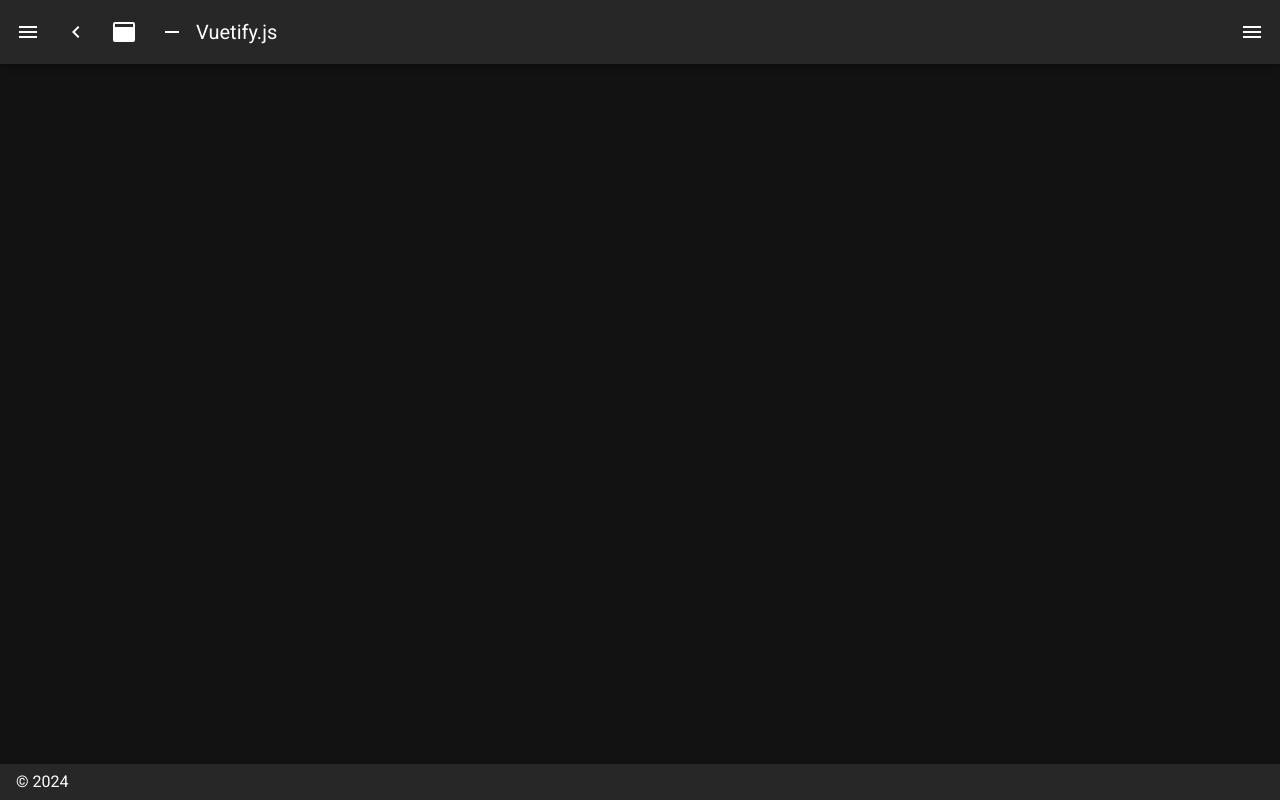
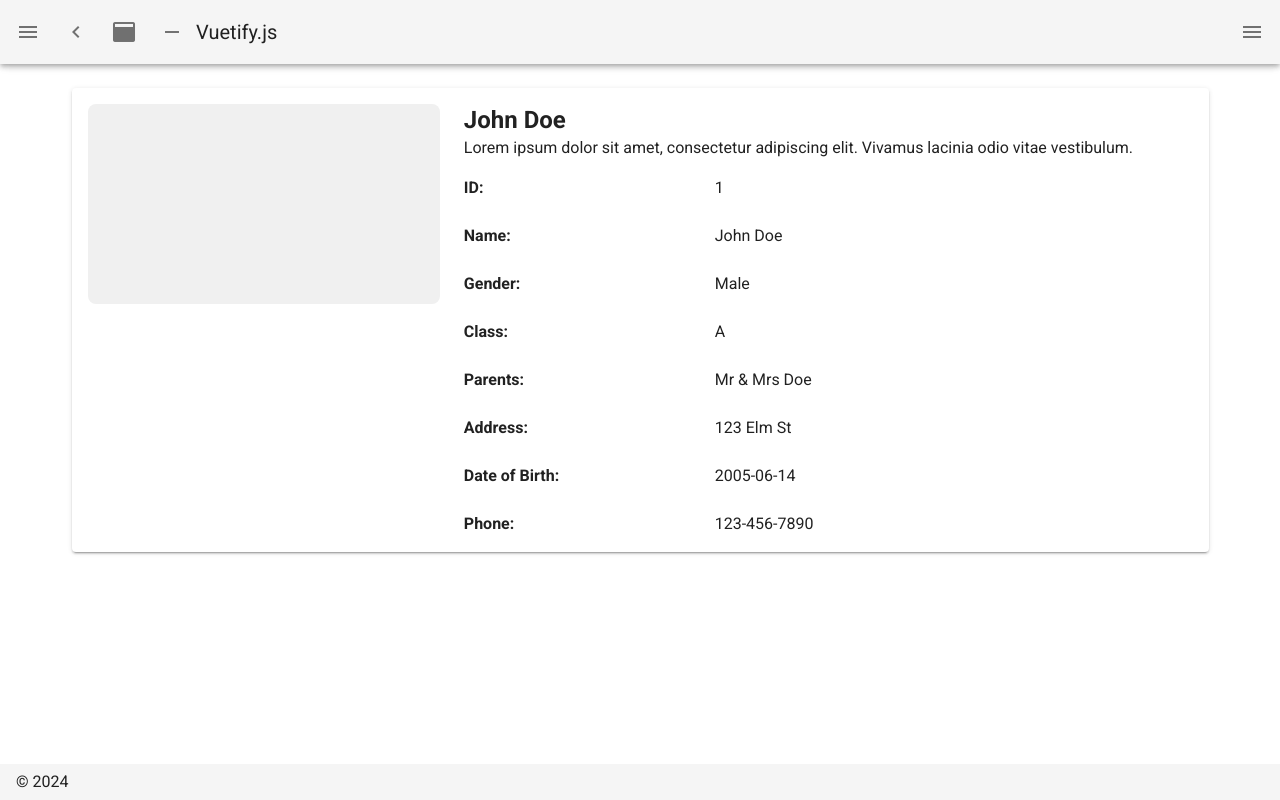
Before and after one commit to SchoolManagmentCN/frontend-school, a Nuxt app: page /dashboard/studentDetail in a window 1280 px wide. Before the commit this address had no page. Built offline with nearby package versions, Linux system fonts and the light colour scheme.

Commit message:
student details añadidoo

```diff
--- a/components/ui/AllStudents.vue
+++ b/components/ui/AllStudents.vue
@@ -89,7 +89,9 @@ export default {
   },
   methods: {
     filterStudents () {
-      // Puedes agregar más lógica aquí si es necesario.
+    },
+    goToDetails (studentId) {
+      this.$router.push({ path: `/studentDetail/${studentId}` })
     }
   }
 }
--- /dev/null
+++ b/components/ui/StudentDetails.vue
@@ -0,0 +1,121 @@
+<template>
+  <v-container>
+    <v-card class="pa-4">
+      <v-row>
+        <!-- Imagen del estudiante -->
+        <v-col cols="4">
+          <v-img
+            src=""
+            alt="Student Image"
+            contain
+            class="student-image"
+            height="200px"
+          />
+        </v-col>
+
+        <!-- Información del estudiante -->
+        <v-col cols="8">
+          <div class="text-h5 font-weight-bold">
+            {{ student.name }}
+          </div>
+          <p class="mb-4">
+            Lorem ipsum dolor sit amet, consectetur adipiscing elit. Vivamus lacinia odio vitae vestibulum.
+          </p>
+
+          <!-- Información detallada del estudiante -->
+          <v-row>
+            <v-col cols="4">
+              <strong>ID:</strong>
+            </v-col>
+            <v-col cols="8">
+              {{ student.id }}
+            </v-col>
+
+            <v-col cols="4">
+              <strong>Name:</strong>
+            </v-col>
+            <v-col cols="8">
+              {{ student.name }}
+            </v-col>
+
+            <v-col cols="4">
+              <strong>Gender:</strong>
+            </v-col>
+            <v-col cols="8">
+              {{ student.gender === 'M' ? 'Male' : 'Female' }}
+            </v-col>
+
+            <v-col cols="4">
+              <strong>Class:</strong>
+            </v-col>
+            <v-col cols="8">
+              {{ student.class }}
+            </v-col>
+
+            <v-col cols="4">
+              <strong>Parents:</strong>
+            </v-col>
+            <v-col cols="8">
+              {{ student.parents }}
+            </v-col>
+
+            <v-col cols="4">
+              <strong>Address:</strong>
+            </v-col>
+            <v-col cols="8">
+              {{ student.address }}
+            </v-col>
+
+            <v-col cols="4">
+              <strong>Date of Birth:</strong>
+            </v-col>
+            <v-col cols="8">
+              {{ student.dob }}
+            </v-col>
+
+            <v-col cols="4">
+              <strong>Phone:</strong>
+            </v-col>
+            <v-col cols="8">
+              {{ student.phone }}
+            </v-col>
+          </v-row>
+        </v-col>
+      </v-row>
+    </v-card>
+  </v-container>
+</template>
+
+<script>
+export default {
+  props: {
+    studentId: {
+      type: Number,
+      required: true
+    }
+  },
+  data () {
+    return {
+      students: [
+        { id: 1, name: 'John Doe', gender: 'M', class: 'A', parents: 'Mr & Mrs Doe', address: '123 Elm St', dob: '2005-06-14', phone: '123-456-7890' },
+        { id: 2, name: 'Jane Smith', gender: 'F', class: 'B', parents: 'Mr & Mrs Smith', address: '456 Oak St', dob: '2006-08-24', phone: '234-567-8901' },
+        { id: 3, name: 'Alice Brown', gender: 'F', class: 'A', parents: 'Mr & Mrs Brown', address: '789 Pine St', dob: '2007-02-17', phone: '345-678-9012' },
+        { id: 4, name: 'Bob Johnson', gender: 'M', class: 'C', parents: 'Mr & Mrs Johnson', address: '101 Maple St', dob: '2004-12-30', phone: '456-789-0123' }
+      ]
+    }
+  },
+  computed: {
+    student () {
+      // Encontrar el estudiante por su ID
+      return this.students.find(student => student.id === this.studentId) || {}
+    }
+  }
+}
+</script>
+
+<style scoped>
+.student-image {
+  border-radius: 8px;
+  background-color: #f0f0f0;
+}
+</style>
--- a/nuxt.config.js
+++ b/nuxt.config.js
@@ -57,7 +57,7 @@ export default {
   vuetify: {
     customVariables: ['~/assets/variables.scss'],
     theme: {
-      dark: true,
+      dark: false,
       themes: {
         dark: {
           primary: colors.blue.darken2,
--- /dev/null
+++ b/pages/dashboard/studentDetail.vue
@@ -0,0 +1,18 @@
+<template>
+  <StudentDetails :student-id="selectedStudentId" />
+</template>
+
+<script>
+import StudentDetails from '~/components/ui/studentdetails.vue'
+
+export default {
+  components: {
+    StudentDetails
+  },
+  data () {
+    return {
+      selectedStudentId: 1 // Cambia esto para mostrar un estudiante diferente
+    }
+  }
+}
+</script>
```
Also changed, not shown: components/studentdetails.vue (deleted).
